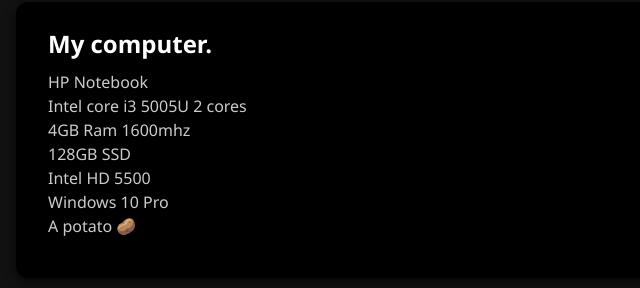
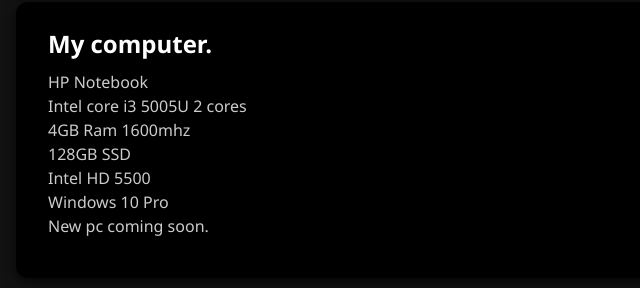
Before and after one commit to AndrewtjeVXL/andrewtjevxl.github.io, a plain HTML site: page index.html in a window 1280 px wide. Shown: the part 324-612 px from the top of the page, 0-640 px from the left. Drawn offline with Linux system fonts and the light colour scheme.

Commit message:
Changed in the my computer : A potato to New pc coming soon

```diff
--- a/index.html
+++ b/index.html
@@ -41,7 +41,7 @@
         <br>
         Windows 10 Pro
         <br>
-        A potato 🥔
+        New pc coming soon.
     </h5>
 
 </div>
```
